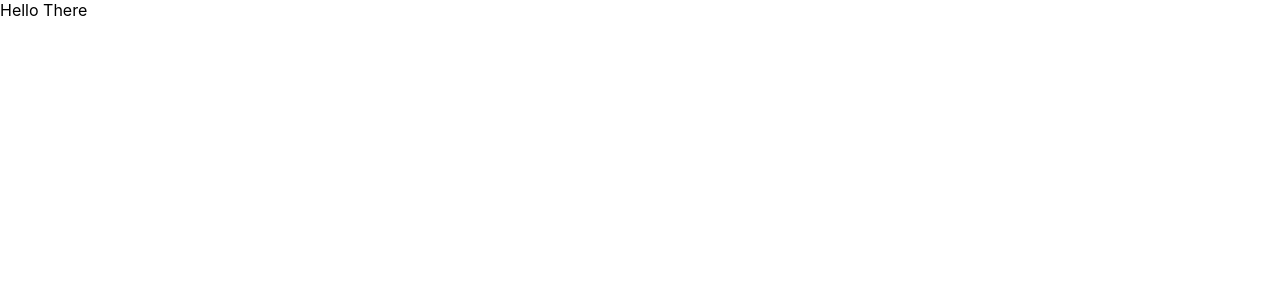
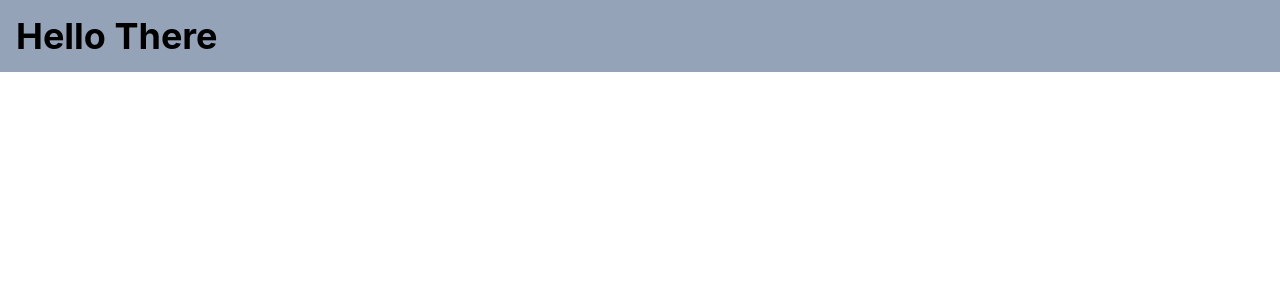
Before and after one commit to JonathanPereira1993/personal-portfolio, a React (Create React App) app: page / in a window 1280 px wide. Shown: the top 300 px of the page. Built offline with nearby package versions, Linux system fonts and the light colour scheme.

Commit message:
feat: Installed the Tailwind and tested it

```diff
--- a/package.json
+++ b/package.json
@@ -8,7 +8,7 @@
     "@testing-library/user-event": "^13.5.0",
     "react": "^18.2.0",
     "react-dom": "^18.2.0",
-    "react-scripts": "5.0.1",
+    "react-scripts": "^5.0.1",
     "web-vitals": "^2.1.4"
   },
   "scripts": {
@@ -34,5 +34,8 @@
       "last 1 firefox version",
       "last 1 safari version"
     ]
+  },
+  "devDependencies": {
+    "tailwindcss": "^3.3.7"
   }
 }
--- a/src/App.js
+++ b/src/App.js
@@ -1,7 +1,13 @@
 import "./App.css";
 
 function App() {
-  return <>Hello There</>;
+  return (
+    <>
+      <div className="p-4 bg-slate-400">
+        <h1 className="font-bold text-4xl">Hello There</h1>
+      </div>
+    </>
+  );
 }
 
 export default App;
--- a/src/index.css
+++ b/src/index.css
@@ -1,3 +1,7 @@
+@tailwind base;
+@tailwind components;
+@tailwind utilities;
+
 body {
   margin: 0;
   font-family: -apple-system, BlinkMacSystemFont, 'Segoe UI', 'Roboto', 'Oxygen',
--- /dev/null
+++ b/tailwind.config.js
@@ -0,0 +1,8 @@
+/** @type {import('tailwindcss').Config} */
+module.exports = {
+  content: ["./src/**/*.{js,jsx,ts,tsx}"],
+  theme: {
+    extend: {},
+  },
+  plugins: [],
+};
```
Also changed, not shown: 1 other file (tests, documents, lock files or other folders).
